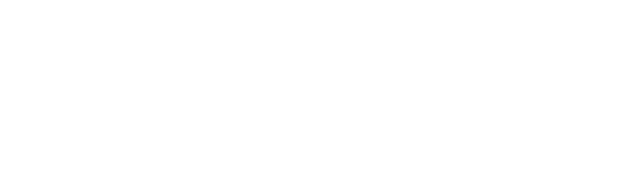
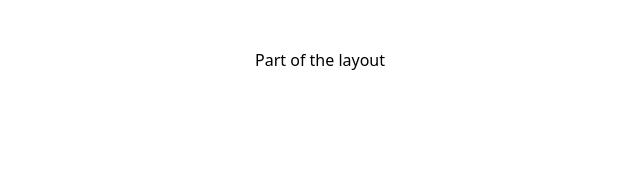
Before and after one commit to davidequattrocchi10/e-commerce-backend, a Vue app in the folder admin/: page /app in a window 1280 px wide. Before the commit this address had no page. Shown: the top 170 px of the page, without its empty margins (193-833 px from the left). Built offline with nearby package versions, Linux system fonts and the light colour scheme.

Commit message:
Create empty layout for Authorized Users and use router-view to manage rendering components

```diff
--- /dev/null
+++ b/admin/src/components/AppLayout.vue
@@ -0,0 +1,22 @@
+<template>
+
+    <div class="flex min-h-full flex-1 flex-col justify-center px-6 py-12 lg:px-8">
+        <div class="sm:mx-auto sm:w-full sm:max-w-sm">
+            <div>
+                Part of the layout
+            </div>
+            <router-view></router-view>
+        </div>
+    </div>
+
+
+</template>
+
+<script setup>
+const { title } = defineProps({
+    title: String
+})
+</script>
+
+
+<style scoped></style>
--- a/admin/src/router/index.js
+++ b/admin/src/router/index.js
@@ -3,12 +3,21 @@ import Dashboard from '../views/Dashboard.vue';
 import Login from '../views/Login.vue';
 import RequestPassword from '../views/RequestPassword.vue';
 import ResetPassword from '../views/ResetPassword.vue';
+import AppLayout from '../components/AppLayout.vue';
 
 const routes = [
     {
-        path: '/dashboard',
-        name: 'dashboard',
-        component: Dashboard
+        path: '/app',
+        name: 'app',
+        component: AppLayout,
+        children: [
+            {
+                path: 'dashboard',
+                name: 'app.dashboard',
+                component: Dashboard
+            },
+
+        ]
     },
     {
         path: '/login',
```
